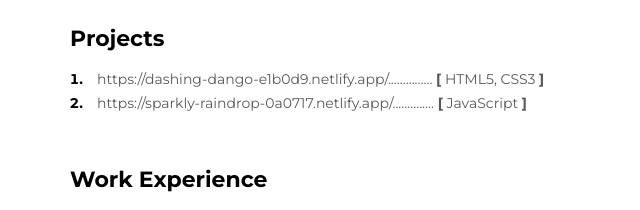
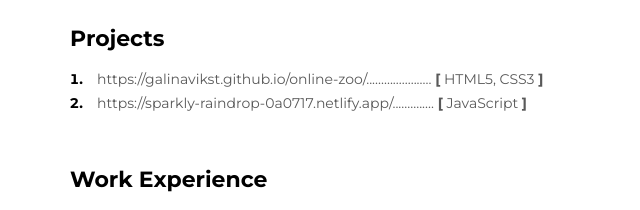
Before and after one commit to galinavikst/marafon-resume, a plain HTML site: page index.html in a window 1280 px wide. Shown: the part 457-667 px from the top of the page, 420-1060 px from the left. Drawn offline with Linux system fonts and the light colour scheme.

Commit message:
change html progect link

```diff
--- a/index.html
+++ b/index.html
@@ -42,7 +42,7 @@
                   target="_blank"
                   class="link"
                 >
-                  https://dashing-dango-e1b0d9.netlify.app/...............
+                  https://galinavikst.github.io/online-zoo/......................
                   <b>[</b> HTML5, CSS3 <b>]</b></a
                 ></span
               >
@@ -139,7 +139,8 @@
             </ul>
           </div>
         </div>
-        <div class="education"><h2 class="title">Education</h2>
+        <div class="education">
+          <h2 class="title">Education</h2>
           <h3 class="study-place">Rolling Scopes School</h3>
           <p class="course">Frontend Developer</p>
           <p class="timing">
@@ -219,9 +220,9 @@
         <div class="aside tech-skills">
           <h2 class="title">Tech Skills</h2>
           <ul class="skills">
-
             <li class="tech-item"><span class="tech-item-text">HTML5</span></li>
-            <li class="tech-item"><span class="tech-item-text">CSS3</span></li> <li class="tech-item">
+            <li class="tech-item"><span class="tech-item-text">CSS3</span></li>
+            <li class="tech-item">
               <span class="tech-item-text">JavaScript</span>
             </li>
             <li class="tech-item"><span class="tech-item-text">GIT</span></li>
@@ -236,7 +237,8 @@
             </li> -->
             <li class="tech-item">
               <span class="tech-item-text">Bootstrap</span>
-            </li><li class="tech-item">
+            </li>
+            <li class="tech-item">
               <span class="tech-item-text">Microsoft Excel</span>
             </li>
             <li class="tech-item">
```
